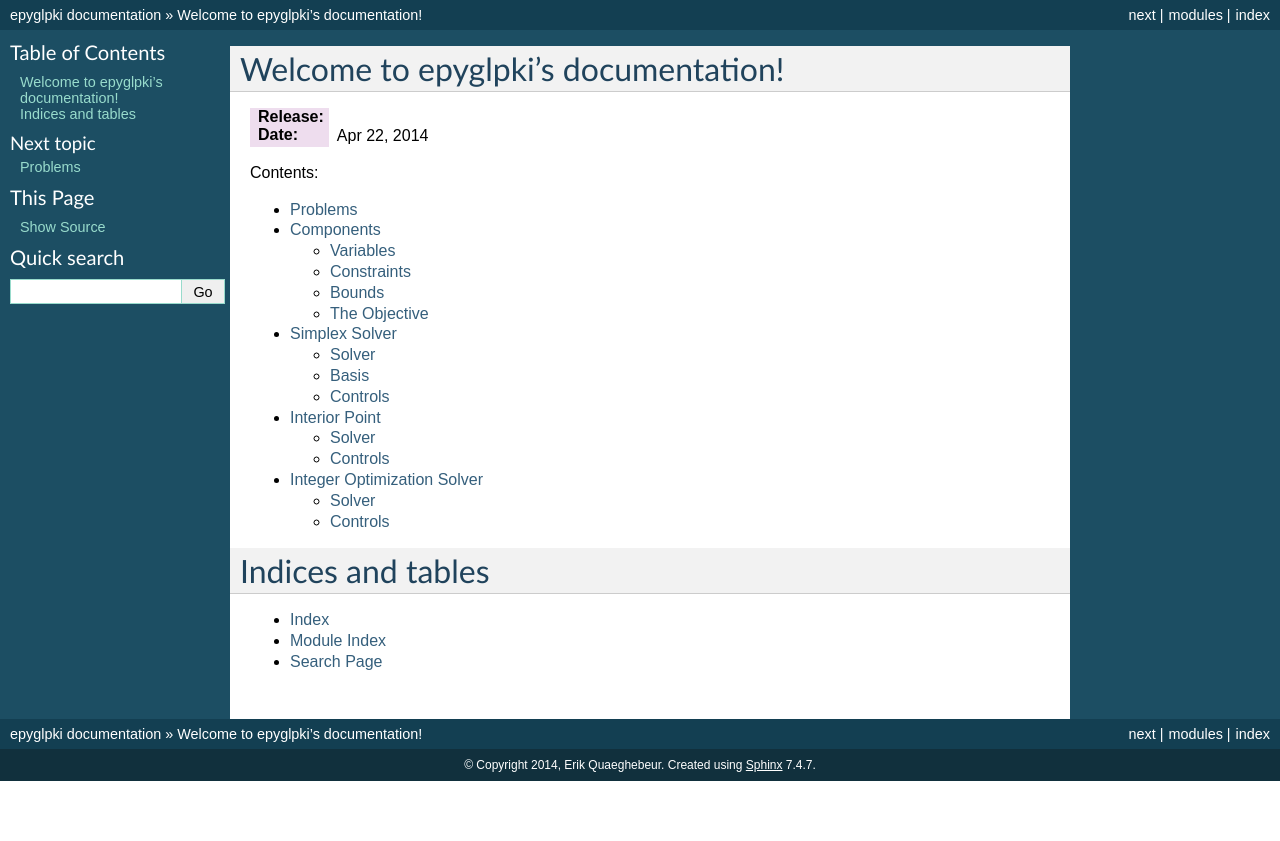
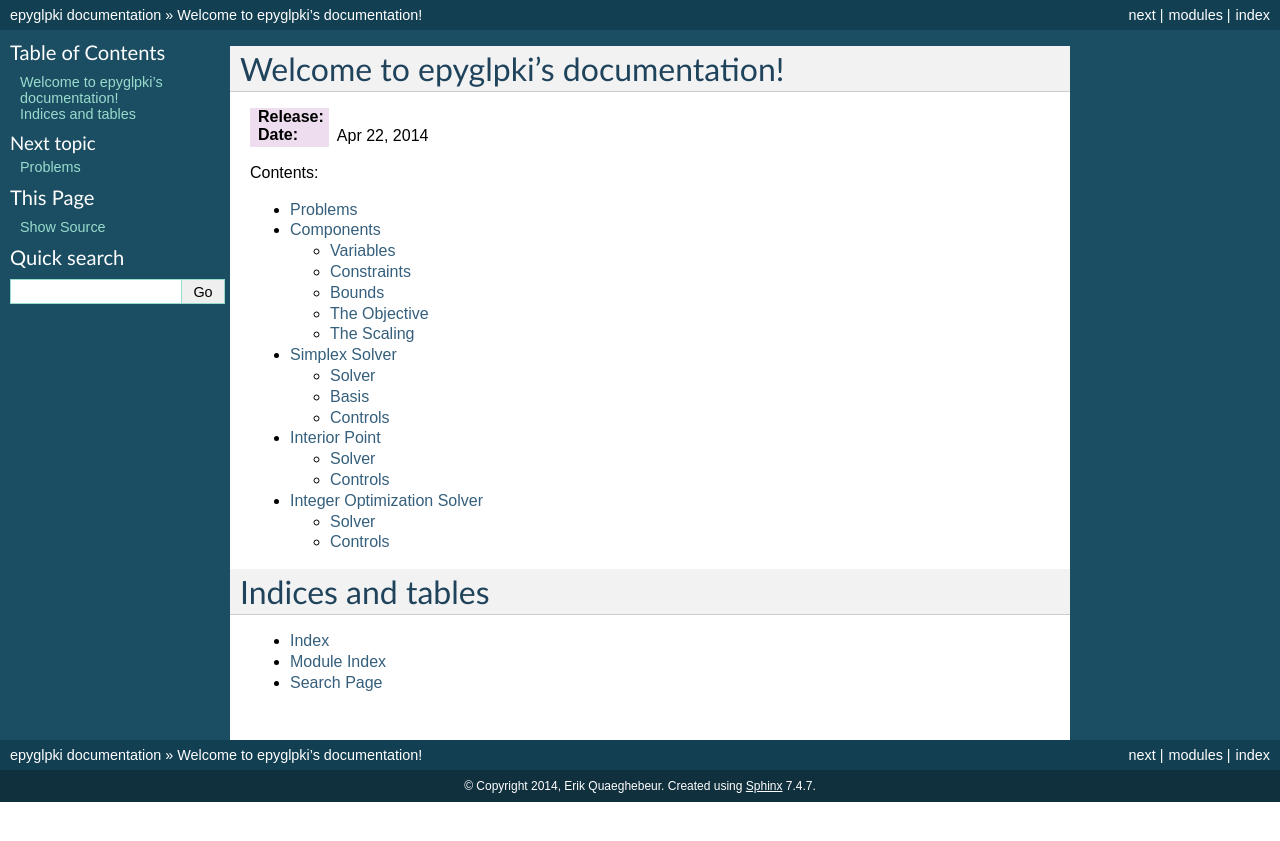
Before and after one commit to equaeghe/ecyglpki, a Sphinx documentation site: the page built from docs/source/index.rst, in a window 1280 px wide. Shown: the top 841 px of the page. Built offline with Sphinx 7.4.7, drawn with Linux system fonts in a browser that asks for light colours.

Commit message:
MILProblem.scaling becomes Scaling object

```diff
--- a/docs/source/components.rst
+++ b/docs/source/components.rst
@@ -2,7 +2,7 @@
 
 .. testsetup:: *
 
-    from epyglpki import MILProgram, Variable, Constraint, Bounds, Objective
+    from epyglpki import MILProgram, Variable, Constraint, Bounds, Objective, Scaling
 
 Components
 ==========
@@ -30,3 +30,9 @@
 -------------
 
 .. autoclass:: Objective
+
+
+The Scaling
+-----------
+
+.. autoclass:: Scaling
```
Also changed, not shown: 1 other file.
